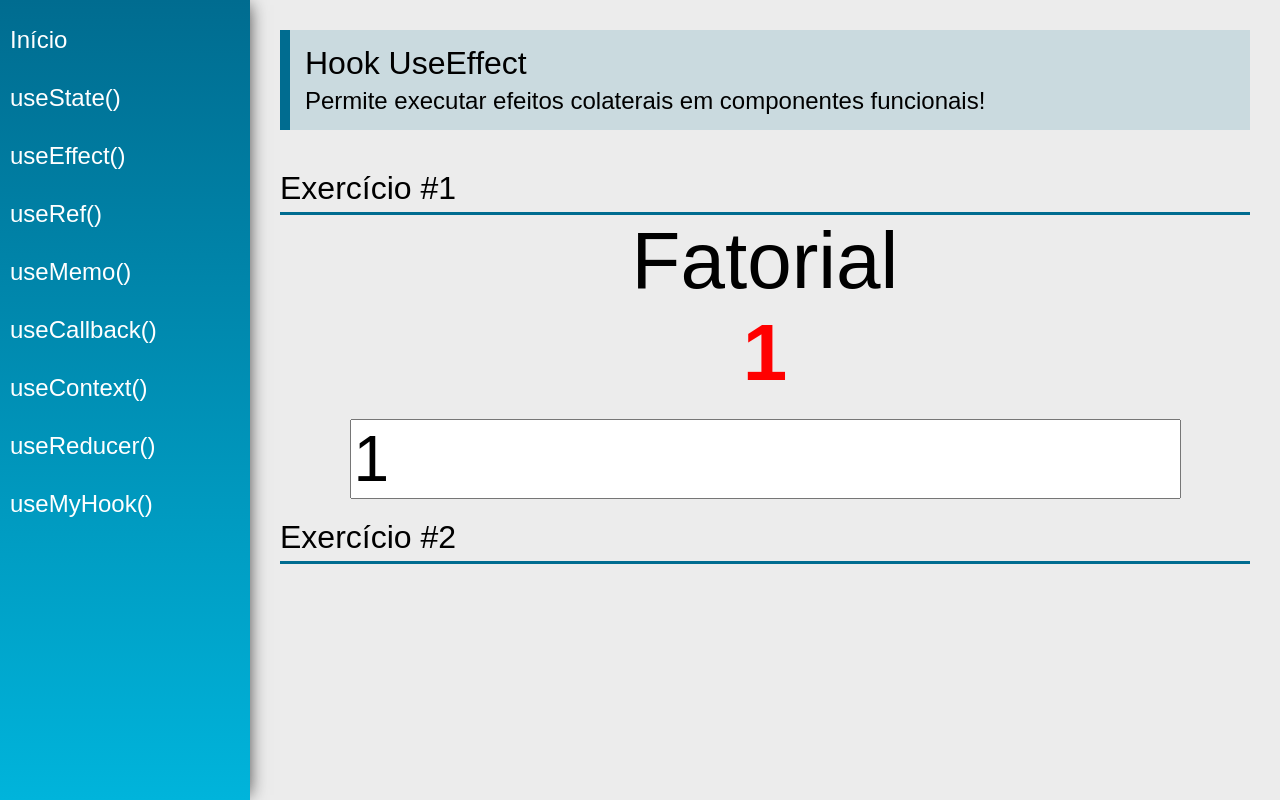
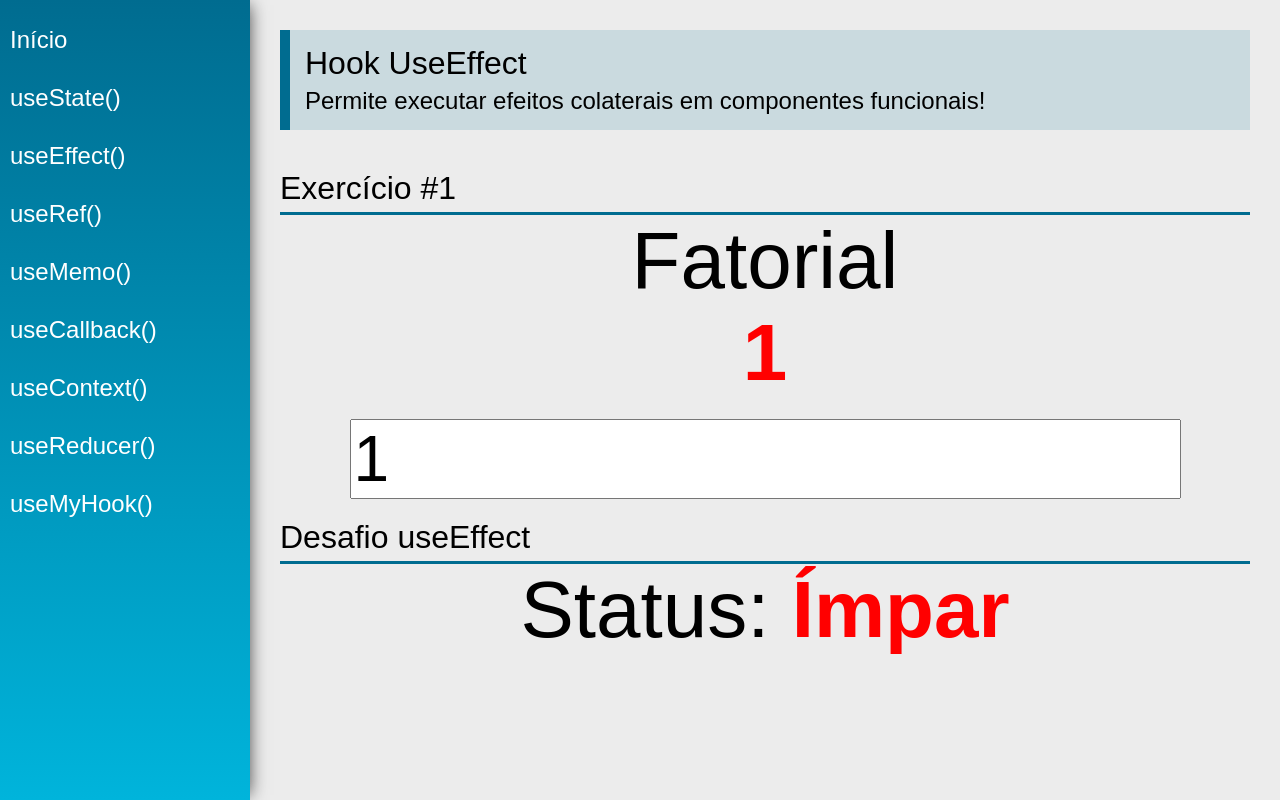
Before and after one commit to PamLeles/React-Hooks, a React (Create React App) app: page /useEffect in a window 1280 px wide. Built offline with nearby package versions, Linux system fonts and the light colour scheme.

Commit message:
solving code challenge with useEffect

```diff
--- a/src/views/examples/UseEffect.jsx
+++ b/src/views/examples/UseEffect.jsx
@@ -10,11 +10,25 @@ function calcFatorial(num) {
 }
 
 const UseEffect = (props) => {
+    //exercicio 1
     const [number, setNumber] = useState(1)
     const [fatorial, setFatorial] = useState(1)
 
     useEffect(function () {
         setFatorial(calcFatorial(number))
+    }, [number]);
+
+    useEffect(function () {
+        if (fatorial > 10000) {
+            document.title = "Oppss"
+        }
+    }, [fatorial]);
+
+    //desafio useEffect
+    const [status, setStatus] = useState("Ímpar")
+
+    useEffect(function () {
+        setStatus(number % 2 === 0 ? "Par" : "Ímpar")
     }, [number])
 
     return (
@@ -30,9 +44,12 @@ const UseEffect = (props) => {
                     value={number}
                     onChange={e => setNumber(e.target.value)} />
             </div>
-            <SectionTitle title="Exercício #2" />
+            <SectionTitle title="Desafio useEffect" />
             <div className="center">
-
+                <div>
+                    <span className="text">Status: </span>
+                    <span className="text red">{status}</span>
+                </div>
             </div>
 
         </div>
```
Also changed, not shown: Anotações.txt (added).
